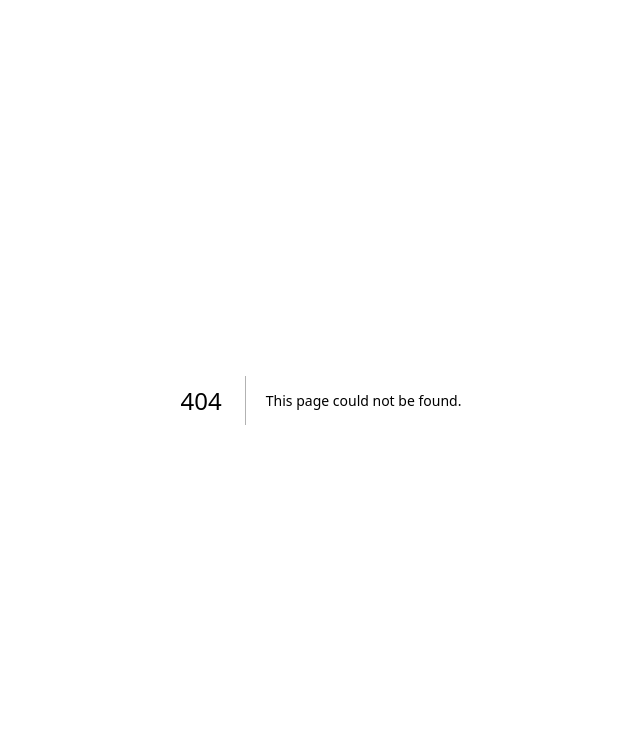
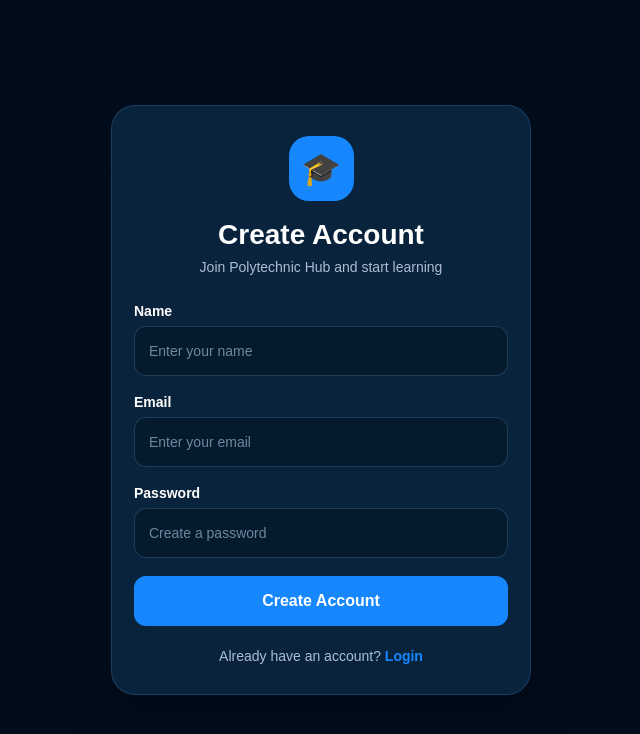
Before and after one commit to lalan-kumar-design/polytechnic-hub, a Next.js app: page /register in a window 1280 px wide. Before the commit this address had no page. Shown: the top 734 px of the page, without its empty margins (319-959 px from the left). Built offline with nearby package versions, Linux system fonts and the light colour scheme; no server answers.

Commit message:
Implement user registration page with Supabase

```diff
--- /dev/null
+++ b/app/register/page.js
@@ -0,0 +1,129 @@
+"use client";
+
+import { useState } from "react";
+import { createClient } from "../../lib/supabase/client";
+
+export default function RegisterPage() {
+  const supabase = createClient();
+
+  const [name, setName] = useState("");
+  const [email, setEmail] = useState("");
+  const [password, setPassword] = useState("");
+  const [loading, setLoading] = useState(false);
+  const [message, setMessage] = useState("");
+  const [error, setError] = useState("");
+
+  const handleRegister = async (e) => {
+    e.preventDefault();
+
+    setLoading(true);
+    setMessage("");
+    setError("");
+
+    const { error } = await supabase.auth.signUp({
+      email,
+      password,
+      options: {
+        data: {
+          full_name: name,
+        },
+      },
+    });
+
+    if (error) {
+      setError(error.message);
+      setLoading(false);
+      return;
+    }
+
+    setMessage(
+      "Registration successful. Please check your email to verify your account."
+    );
+
+    setLoading(false);
+  };
+
+  return (
+    <main className="auth-page">
+      <div className="auth-box">
+
+        <div className="auth-logo">
+          🎓
+        </div>
+
+        <h1>Create Account</h1>
+
+        <p className="auth-subtitle">
+          Join Polytechnic Hub and start learning
+        </p>
+
+        <form onSubmit={handleRegister}>
+
+          <div className="auth-field">
+            <label>Name</label>
+
+            <input
+              type="text"
+              placeholder="Enter your name"
+              value={name}
+              onChange={(e) => setName(e.target.value)}
+              required
+            />
+          </div>
+
+          <div className="auth-field">
+            <label>Email</label>
+
+            <input
+              type="email"
+              placeholder="Enter your email"
+              value={email}
+              onChange={(e) => setEmail(e.target.value)}
+              required
+            />
+          </div>
+
+          <div className="auth-field">
+            <label>Password</label>
+
+            <input
+              type="password"
+              placeholder="Create a password"
+              value={password}
+              onChange={(e) => setPassword(e.target.value)}
+              minLength={6}
+              required
+            />
+          </div>
+
+          {error && (
+            <p className="auth-error">
+              {error}
+            </p>
+          )}
+
+          {message && (
+            <p className="auth-success">
+              {message}
+            </p>
+          )}
+
+          <button
+            type="submit"
+            className="auth-button"
+            disabled={loading}
+          >
+            {loading ? "Creating Account..." : "Create Account"}
+          </button>
+
+        </form>
+
+        <p className="auth-register">
+          Already have an account?{" "}
+          <a href="/login">Login</a>
+        </p>
+
+      </div>
+    </main>
+  );
+          }
```
